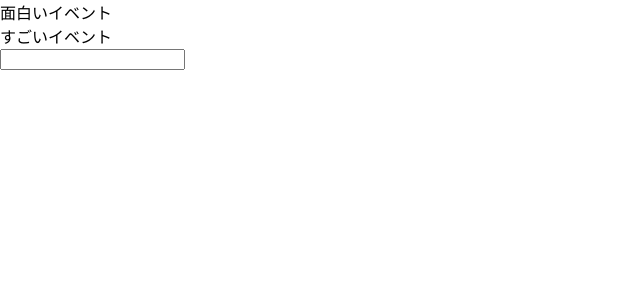
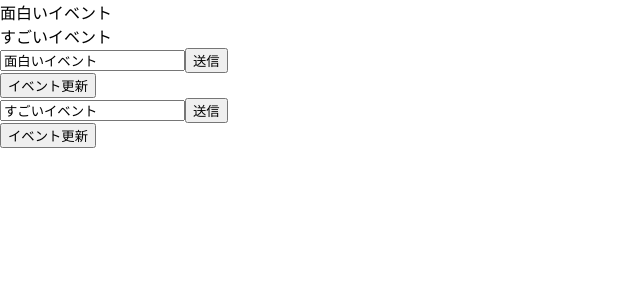
Before and after one commit to koichiba/react-training, a React (Create React App) app: page / in a window 1280 px wide. Shown: the top 300 px of the page, without its empty margins (0-640 px from the left). Built offline with nearby package versions, Linux system fonts and the light colour scheme; data requests are answered from the project's data file.

Commit message:
イベントフォームコンポーネント毎にstateを持てる様に修正

```diff
--- a/src/App.tsx
+++ b/src/App.tsx
@@ -26,6 +26,10 @@ const App: React.FC = () => {
     setActiveEventIndex(e);
   };
 
+  if (events.length === 0) {
+    return <span>Please wait...</span>;
+  }
+
   return (
     <div className="App">
       <EventIndexContext.Provider
@@ -35,7 +39,8 @@ const App: React.FC = () => {
         }}
       >
         <EventList />
-        <EventInputFrom event={events[activeEventIndex]} />
+        <EventInputFrom event={events[0]} />
+        <EventInputFrom event={events[1]} />
       </EventIndexContext.Provider>
     </div>
   );
--- a/src/components/EventInputForm.tsx
+++ b/src/components/EventInputForm.tsx
@@ -12,34 +12,46 @@ const CreateButton: React.FC = () => {
 interface EditButton {}
 const EditButton: React.FC<EditButton> = () => {
   function updateEvent() {}
-  return <div className="button-area"></div>;
+  return (
+    <div className="button-area">
+      <button>イベント更新</button>
+    </div>
+  );
 };
 interface EventInputFormProps {
-  event?: {
+  event: {
     id: number;
     name: string;
   };
 }
 const EventInputForm: React.FC<EventInputFormProps> = ({ event }) => {
-  const [data, setData] = useState({});
-  console.log(event);
+  const [data, setData] = useState("a");
+  const [name, setName] = useState("");
   useEffect(() => {
-    // setData(event);
-  }, [setData]);
-  if (event === undefined) {
+    setName(event.name);
+  }, [event]);
+
+  if (!data) {
     return null;
   }
 
   const changeHandle = (e: any) => {
-    // event.name = e.target.value;
+    console.log(e);
+    console.log(e.target);
+    console.log(e.target.value);
+    // setName(e.target.value);
   };
 
   return (
     <>
       <div>
-        <input type="text" onChange={e => changeHandle(e)} />
+        <input
+          type="text"
+          value={name}
+          onChange={e => setName(e.target.value)}
+        />
+        <input type="submit" value="送信" />
       </div>
-      <div></div>
       {event ? <EditButton /> : <CreateButton />}
     </>
   );
```
Also changed, not shown: src/components/EventFormArea.tsx (+1 -7 lines).
